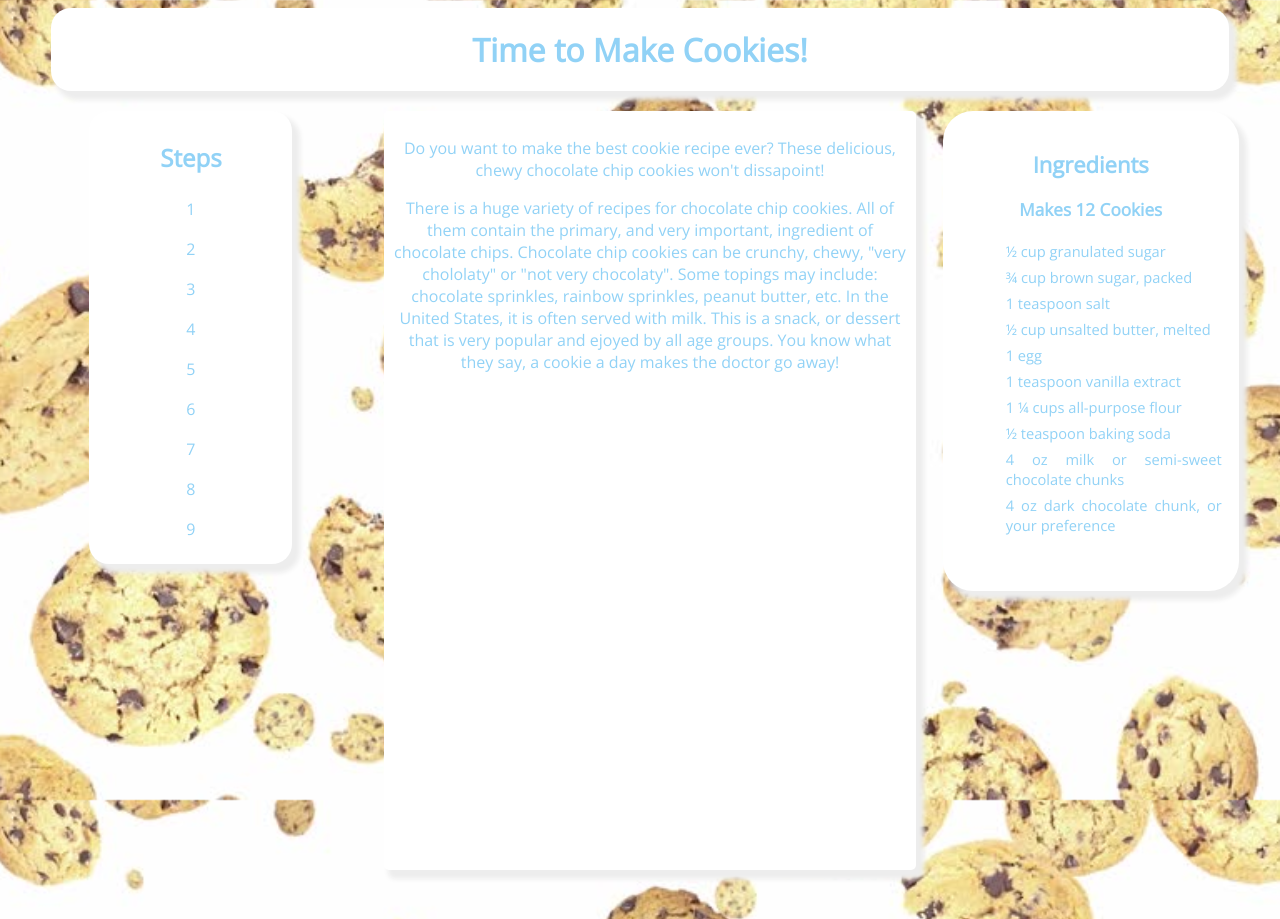
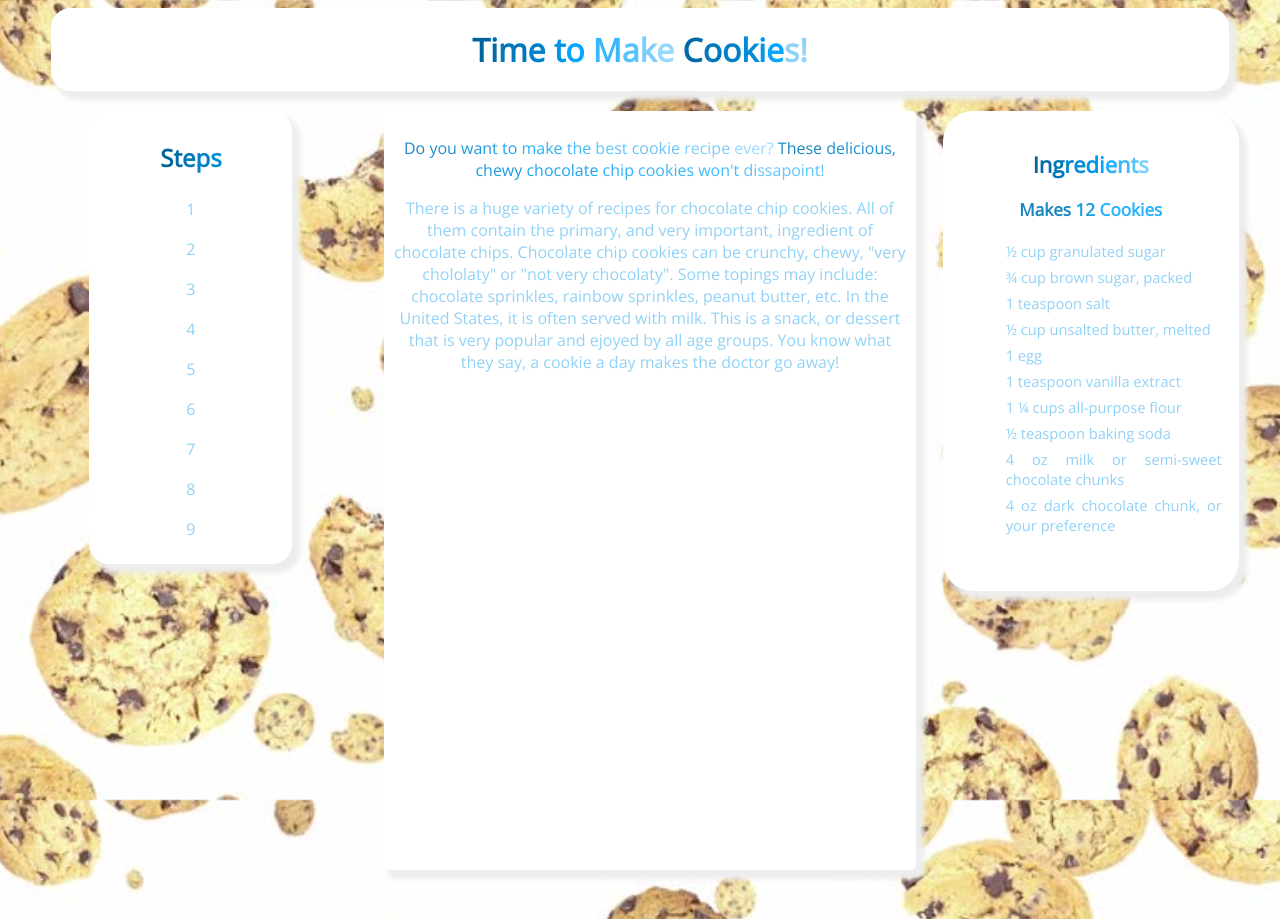
Before and after one commit to gabyacherman/gabya, a plain HTML site: page Web Lab/homework/HTML/JQueryAB.html in a window 1280 px wide. Drawn offline with nearby package versions, Linux system fonts and the light colour scheme.

Commit message:
jquery B final

```diff
--- a/Web Lab/homework/CSS/JQueryA.css
+++ b/Web Lab/homework/CSS/JQueryAB.css
@@ -141,3 +141,195 @@ border-radius: 10px;
 padding: 10px;
 
 }
+
+.char1 {
+
+  color: rgb(0, 99, 154);
+}
+
+.char2 {
+  color: rgb(0, 107, 166);
+}
+
+.char3 {
+
+color: rgb(0, 120, 186);
+
+}
+
+.char4 {
+
+color: rgb(1, 130, 200);
+
+}
+
+.char5 {
+
+  color: rgb(1, 139, 214);
+}
+
+.char6 {
+  color: rgb(0, 149, 230);
+
+}
+
+.char7 {
+
+    color: rgb(4, 165, 252);
+}
+
+.char8 {
+
+    color: rgba(4, 165, 252, 0.88);
+}
+
+.char9 {
+
+  color: rgba(4, 165, 252, 0.79);
+}
+
+.char10 {
+
+  color: rgba(4, 165, 252, 0.67);
+}
+
+.char11 {
+
+  color: rgba(4, 165, 252, 0.53);
+}
+
+.char12 {
+
+  color: rgba(4, 165, 252, 0.42);
+}
+
+.char13 {
+
+  color: rgb(0, 99, 154);
+}
+
+.char14 {
+  color: rgb(0, 107, 166);
+}
+
+.char15 {
+
+color: rgb(0, 120, 186);
+
+}
+
+.char16 {
+
+color: rgb(1, 130, 200);
+
+}
+
+.char17 {
+
+  color: rgb(1, 139, 214);
+}
+
+.char18 {
+  color: rgb(0, 149, 230);
+
+}
+
+.char19 {
+
+    color: rgb(4, 165, 252);
+}
+
+.word1 {
+
+  color: rgb(28, 134, 193);
+}
+
+.word2 {
+
+  color: rgb(29, 145, 209);
+}
+
+.word3 {
+
+  color: rgb(29, 156, 226);
+}
+
+.word4 {
+
+  color: rgb(29, 165, 240);
+}
+
+.word5 {
+
+  color: rgb(42, 178, 254);
+}
+
+.word6 {
+
+  color: rgb(53, 181, 252);
+}
+
+.word6 {
+
+  color: rgb(66, 187, 254);
+}
+
+.word7 {
+
+  color: rgb(93, 197, 255);
+}
+
+.word8 {
+
+  color: rgb(105, 195, 246);
+}
+
+.word9 {
+
+  color: rgb(127, 206, 251);
+}
+
+.word10 {
+
+  color: rgb(154, 218, 255);
+}
+
+.word11 {
+
+  color: rgb(28, 134, 193);
+}
+
+.word12 {
+
+  color: rgb(29, 145, 209);
+}
+
+.word13 {
+
+  color: rgb(29, 156, 226);
+}
+
+.word14 {
+
+  color: rgb(29, 165, 240);
+}
+
+.word15 {
+
+  color: rgb(42, 178, 254);
+}
+
+.word16 {
+
+  color: rgb(53, 181, 252);
+}
+
+.word17 {
+
+  color: rgb(66, 187, 254);
+}
+
+.word18 {
+
+  color: rgb(93, 197, 255);
+}
--- a/Web Lab/homework/HTML/JQueryA.html
+++ b/Web Lab/homework/HTML/JQueryAB.html
@@ -6,11 +6,15 @@
     <meta name="author" content="Gabriela Acherman">
     <meta name="content" content="JQuery Assignment">
     <meta name="keywords" content="Jquery CSS HTML">
-    <link rel="stylesheet" href="../CSS/JQueryA.css">
-    <script src="https://ajax.googleapis.com/ajax/libs/jquery/3.3.1/jquery.min.js"></script>
-    <script src="../JQuery/JQueryA.js"></script>
+    <link rel="stylesheet" href="../CSS/JQueryAB.css">
+    <!-- Jquery script source -->
+    <script src="https://cdn.jsdelivr.net/npm/jquery@3.4.1/dist/jquery.min.js"></script>
+    <!-- This is the file for lettering js -->
+    <script src="../JQuery/jquery.lettering-0.6.1.min.js"></script>
+    <script src="../JQuery/JQueryAB.js"></script>
     <link href="https://fonts.googleapis.com/css2?family=Open+Sans:ital,wght@0,400;1,300&family=Roboto&display=swap" rel="stylesheet">
     <style>
+
     body {
       background-image: url('../image/cookie.jpg');
       background-repeat: no-repeat;
@@ -24,13 +28,12 @@
 
 
 
-
-<h1>Time to Make Cookies!</h1>
+<h1 class="fancyTitle">Time to Make Cookies!</h1>
 
 <div class="grid">
   <header class="list containerIngredients">
-    <h2>Ingredients</h2>
-    <h3>Makes 12 Cookies</h3>
+    <h2 class="fancyTitle">Ingredients</h2>
+    <h3 class="fancyParagraph">Makes <br> 12 <br> Cookies</h3>
       <div class="ingredients">
           <ul>
               <li>½ cup granulated sugar</li>
@@ -44,14 +47,13 @@
               <li>4 oz milk or semi-sweet chocolate chunks</li>
               <li>4 oz dark chocolate chunk, or your preference</li>
             </ul>
+        </div>
 
-
-  </div>
 </header>
 
   <main class="container">
     <div>
-      <p>Do you want to make the best cookie recipe ever? These delicious, chewy chocolate chip cookies won't dissapoint!</p>
+      <p class="fancyParagraph">Do you want to make the best cookie recipe ever? These delicious, chewy chocolate chip cookies won't dissapoint!</p>
     </div>
 
 <div class="paragraph">
@@ -61,7 +63,7 @@
     that is very popular and ejoyed by all age groups. You know what they say, a cookie a day makes the doctor go away!
    </p>
 </div>
-      <h2 class="step">Step</h2>
+      <h2 class="step fancyTitle">Step</h2>
           <div class="Step1">
             <p> 1. In a large bowl, whisk together the sugars, salt, and butter until a paste forms with no lumps.
             </p>
@@ -124,7 +126,8 @@ and deeper color, chill the dough overnight. The longer the dough rests, the mor
 
 <div class="containerAside">
     <aside class="fade">
-    <h2>Steps</h2>
+    <h2 class="fancyTitle">Steps</h2>
+
       <ul>
       <li><a href="#" id="step1">1</a></li>
       <li><a href="#" id="step2">2</a></li>
--- a/Web Lab/homework/JQuery/JQueryA.js
+++ b/Web Lab/homework/JQuery/JQueryAB.js
@@ -1,4 +1,12 @@
 $(document).ready(function(){
+
+$(".fancyTitle").lettering();
+
+$(".fancyParagraph").lettering("words");
+
+
+
+
   $(".paragraph").show();
   $(".step").hide();
   $(".Step1").hide();
@@ -225,7 +233,7 @@ $(document).ready(function(){
     $("h1").html("Good Right?");
   });
 
-  $("p").click(function(){
+  $("p").click(function() {
     $(".container div:first-child p").css("color", "black");
   });
 
--- /dev/null
+++ b/Web Lab/homework/JQuery/jquery.lettering-0.6.1.min.js
@@ -0,0 +1,2 @@
+/* Lettering.JS 0.6.1 by Dave Rupert  - http://daverupert.com */
+(function($){function injector(t,splitter,klass,after){var a=t.text().split(splitter),inject='';if(a.length){$(a).each(function(i,item){inject+='<span class="'+klass+(i+1)+'">'+item+'</span>'+after});t.empty().append(inject)}}var methods={init:function(){return this.each(function(){injector($(this),'','char','')})},words:function(){return this.each(function(){injector($(this),' ','word',' ')})},lines:function(){return this.each(function(){var r="eefec303079ad17405c889e092e105b0";injector($(this).children("br").replaceWith(r).end(),r,'line','')})}};$.fn.lettering=function(method){if(method&&methods[method]){return methods[method].apply(this,[].slice.call(arguments,1))}else if(method==='letters'||!method){return methods.init.apply(this,[].slice.call(arguments,0))}$.error('Method '+method+' does not exist on jQuery.lettering');return this}})(jQuery);
```
